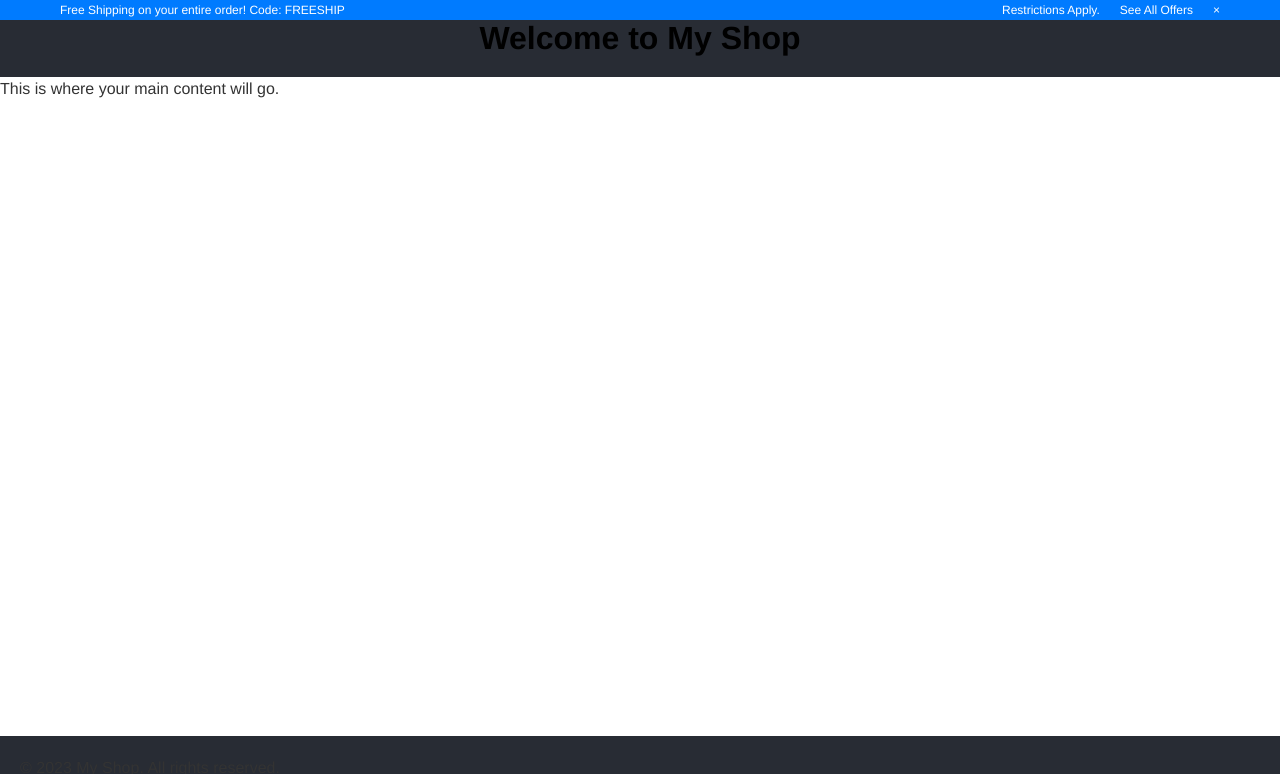
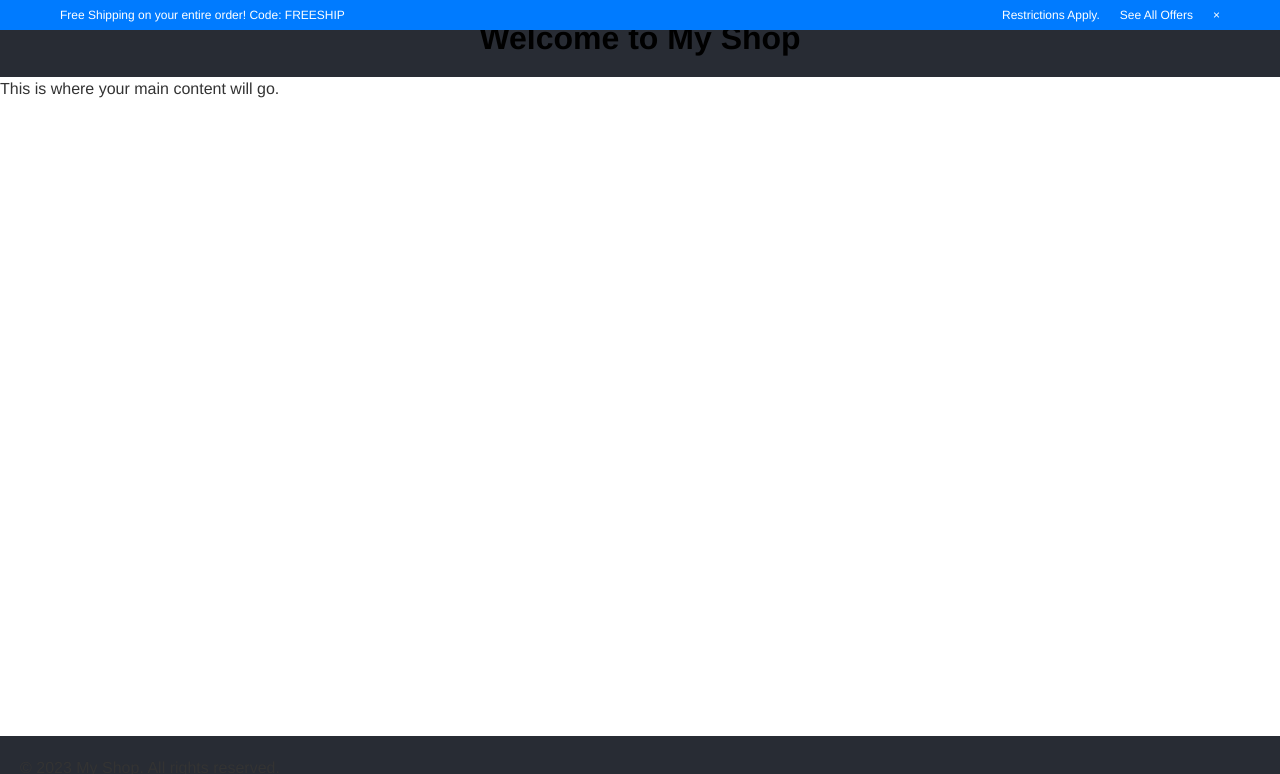
Before and after one commit to mhiggins8450/disney-app, a React (Create React App) app: page / in a window 1280 px wide. Shown: the top 774 px of the page. Built offline with nearby package versions, Linux system fonts and the light colour scheme.

Commit message:
Updated banner styling

```diff
--- a/src/components/Banner/banner.css
+++ b/src/components/Banner/banner.css
@@ -1,7 +1,7 @@
 .banner {
     background-color: #007bff;
     color: white;
-    height: 20px;
+    height: 30px;
     display: flex;
     justify-content: center;
     align-items: center;
@@ -15,6 +15,14 @@
     width: 100%;
     max-width: 1200px;
     padding: 5px 20px;
+  }
+
+  .banner-text {
+    display: flex;
+    justify-content: center;
+    align-items: center;
+    text-align: center;
+    height: 100%;
   }
 
   .banner-restrictions {
```
